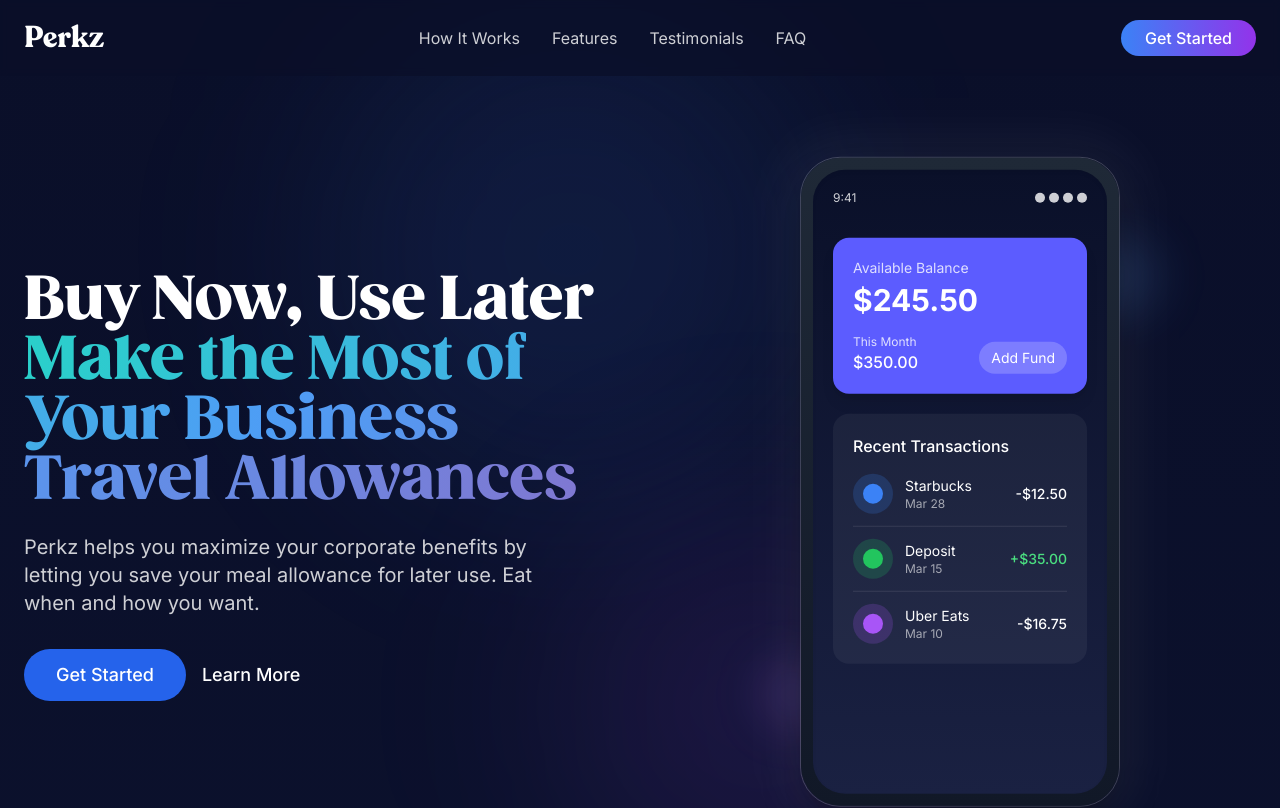
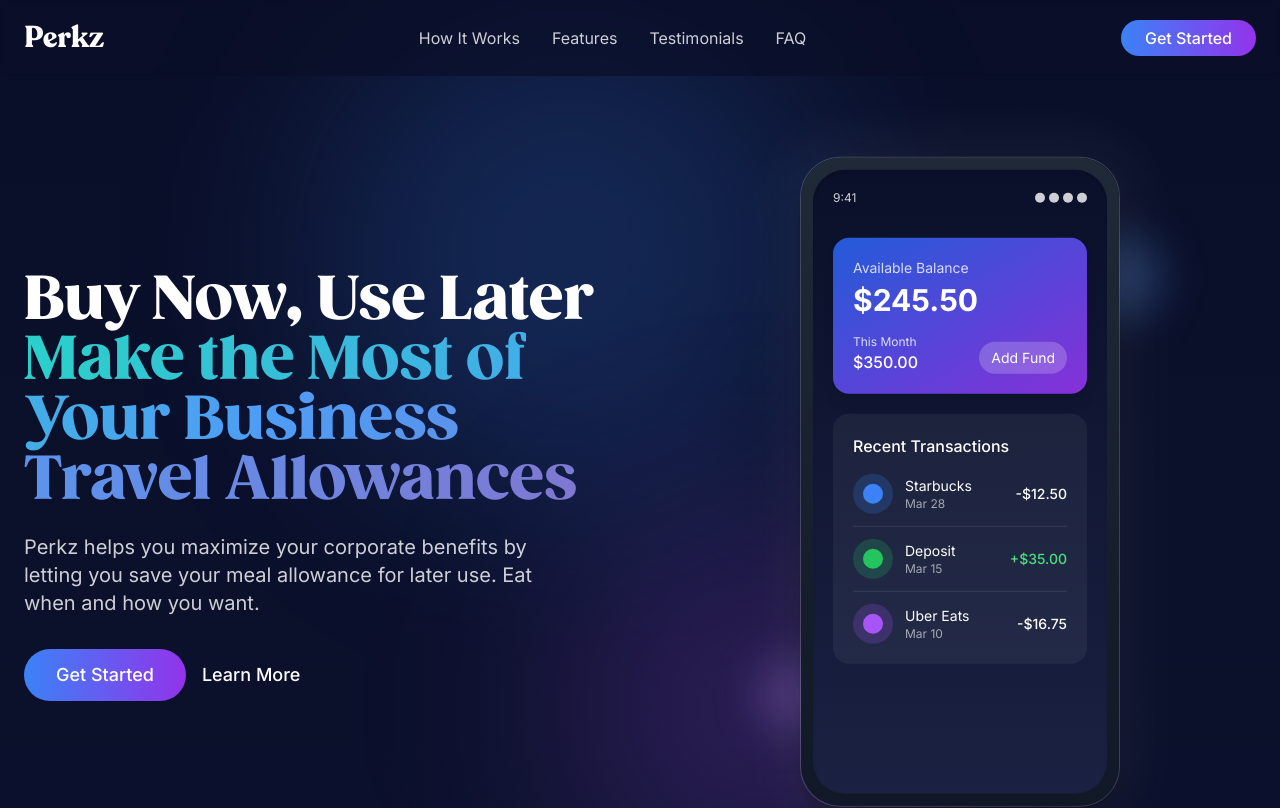
Before and after one commit to Rolangas/Perkz, a Next.js app: page / in a window 1280 px wide. Shown: the top 808 px of the page. Built offline with nearby package versions, Linux system fonts and the light colour scheme.

Commit message:
Fix background gradients and decorative elements for iOS consistency

```diff
--- a/components/CTASection.tsx
+++ b/components/CTASection.tsx
@@ -7,15 +7,15 @@ import { Apple, ArrowRight } from "lucide-react";
 const CTASection = () => {
   return (
     <section id="download" className="section py-20 md:py-32 relative overflow-hidden">
-      {/* Background decorative elements */}
-      <div className="absolute top-20 left-10 w-40 h-40 bg-blue-500/5 rounded-full blur-[80px] animate-pulse"></div>
-      <div className="absolute bottom-20 right-10 w-40 h-40 bg-purple-500/5 rounded-full blur-[80px] animate-pulse delay-1000"></div>
+      {/* Background decorative elements - Fixed for iOS */}
+      <div className="absolute top-20 left-10 w-40 h-40 bg-[rgba(59,130,246,0.05)] rounded-full blur-[60px] animate-pulse"></div>
+      <div className="absolute bottom-20 right-10 w-40 h-40 bg-[rgba(168,85,247,0.05)] rounded-full blur-[60px] animate-pulse delay-1000"></div>
 
       <div className="container mx-auto px-4 md:px-6 relative z-10">
-        <div className="bg-[#1A2142]/60 backdrop-blur-md rounded-3xl p-8 md:p-12 border border-white/10 shadow-xl overflow-hidden relative">
-          {/* Decorative circles */}
-          <div className="absolute -top-20 -right-20 w-40 h-40 bg-blue-500/5 rounded-full blur-xl"></div>
-          <div className="absolute -bottom-20 -left-20 w-40 h-40 bg-purple-500/5 rounded-full blur-xl"></div>
+        <div className="bg-[rgba(30,58,138,0.3)] backdrop-blur-md rounded-3xl p-8 md:p-12 border border-white/10 shadow-xl overflow-hidden relative">
+          {/* Decorative circles - Fixed for iOS */}
+          <div className="absolute -top-20 -right-20 w-40 h-40 bg-[rgba(59,130,246,0.1)] rounded-full blur-lg"></div>
+          <div className="absolute -bottom-20 -left-20 w-40 h-40 bg-[rgba(168,85,247,0.1)] rounded-full blur-lg"></div>
 
           <div className="grid md:grid-cols-2 gap-10 items-center">
             <div>
@@ -112,8 +112,8 @@ const CTASection = () => {
                 </div>
 
                 {/* Decorative elements */}
-                <div className="absolute w-20 h-20 bg-blue-500/10 rounded-full blur-xl -top-10 -left-10"></div>
-                <div className="absolute w-20 h-20 bg-purple-500/10 rounded-full blur-xl -bottom-10 -right-10"></div>
+                <div className="absolute w-20 h-20 bg-[rgba(59,130,246,0.1)] rounded-full blur-lg -top-10 -left-10"></div>
+                <div className="absolute w-20 h-20 bg-[rgba(168,85,247,0.1)] rounded-full blur-lg -bottom-10 -right-10"></div>
               </div>
             </motion.div>
           </div>
--- a/components/FaqSection.tsx
+++ b/components/FaqSection.tsx
@@ -87,7 +87,7 @@ const FaqSection = () => {
                 onClick={() => toggleFaq(index)}
                 className={`w-full text-left p-5 rounded-xl flex items-center justify-between transition-colors duration-300 ${
                   openIndex === index
-                    ? "bg-blue-900/60 border border-white/20"
+                    ? "bg-gradient-to-r from-blue-900/40 to-purple-900/40 border border-white/20"
                     : "bg-white/5 border border-white/10 hover:bg-white/10"
                 }`}
                 aria-expanded={openIndex === index}
@@ -125,7 +125,7 @@ const FaqSection = () => {
           </p>
           <a
             href="#contact"
-            className="inline-block bg-blue-600 hover:bg-blue-700 text-white font-medium py-3 px-8 rounded-full transition-all duration-300 hover:shadow-lg"
+            className="inline-block bg-gradient-to-r from-blue-500/90 to-purple-600/90 hover:from-blue-600/90 hover:to-purple-700/90 text-white font-medium py-3 px-8 rounded-full transition-all duration-300 hover:shadow-lg"
           >
             Contact Us
           </a>
--- a/components/FeaturesSection.tsx
+++ b/components/FeaturesSection.tsx
@@ -50,14 +50,14 @@ const FeaturesSection = () => {
 
   return (
     <section id="features" className="section relative py-20 md:py-32 overflow-hidden">
-      {/* Background decorative elements with parallax */}
+      {/* Background decorative elements with parallax - Fixed for iOS */}
       <motion.div
         style={{ y: y1, rotate }}
-        className="absolute -top-40 -right-40 w-80 h-80 bg-blue-500/10 rounded-full blur-[100px] -z-10"
+        className="absolute -top-40 -right-40 w-80 h-80 bg-[rgba(59,130,246,0.05)] rounded-full blur-[80px] -z-10"
       ></motion.div>
       <motion.div
         style={{ y: y2, rotate: useTransform(rotate, value => -value) }}
-        className="absolute -bottom-40 -left-40 w-80 h-80 bg-purple-500/10 rounded-full blur-[100px] -z-10"
+        className="absolute -bottom-40 -left-40 w-80 h-80 bg-[rgba(168,85,247,0.05)] rounded-full blur-[80px] -z-10"
       ></motion.div>
 
       <div className="container mx-auto px-4 md:px-6">
@@ -105,7 +105,7 @@ const FeaturesSection = () => {
               }}
             >
               <motion.div
-                className="absolute inset-0 bg-gradient-to-r from-blue-600/20 to-purple-600/20 rounded-2xl blur-sm opacity-70 group-hover:opacity-100 transition-opacity duration-300 -z-10"
+                className="absolute inset-0 bg-[rgba(37,99,235,0.07)] rounded-2xl blur-sm opacity-70 group-hover:opacity-100 transition-opacity duration-300 -z-10"
                 whileHover={{
                   scale: 1.05,
                   opacity: 1
@@ -180,9 +180,10 @@ const FeaturesSection = () => {
           whileInView={{ opacity: 1, y: 0 }}
           transition={{ duration: 0.8, ease: defaultEasing }}
           viewport={defaultViewport}
-          className="bg-gradient-to-r from-blue-900/40 to-purple-900/40 backdrop-blur-md rounded-2xl p-8 md:p-12 border border-white/10 shadow-xl"
+          className="bg-[rgba(30,58,138,0.3)] backdrop-blur-md rounded-2xl p-8 md:p-12 border border-white/10 shadow-xl"
           whileHover={{
             boxShadow: "0 25px 50px -12px rgba(0, 0, 0, 0.35)",
+            scale: 1.02,
             transition: { duration: 0.5, ease: defaultEasing }
           }}
         >
--- a/components/HeroSection.tsx
+++ b/components/HeroSection.tsx
@@ -39,11 +39,11 @@ const HeroSection = () => {
       {/* Background gradient elements with parallax */}
       <motion.div
         style={{ y: y1 }}
-        className="absolute top-0 left-1/4 w-[500px] h-[500px] bg-blue-500/10 rounded-full blur-[100px] -z-10"
+        className="absolute top-0 left-1/4 w-[500px] h-[500px] bg-blue-500/20 rounded-full blur-[100px] -z-10"
       ></motion.div>
       <motion.div
         style={{ y: y2 }}
-        className="absolute bottom-0 right-1/4 w-[400px] h-[400px] bg-purple-500/10 rounded-full blur-[100px] -z-10"
+        className="absolute bottom-0 right-1/4 w-[400px] h-[400px] bg-purple-500/20 rounded-full blur-[100px] -z-10"
       ></motion.div>
 
       <div className="container mx-auto px-4 md:px-6">
@@ -89,7 +89,7 @@ const HeroSection = () => {
               >
                 <Link
                   href="#download"
-                  className="inline-block w-full bg-blue-600 hover:bg-blue-700 text-white font-medium py-3 px-8 rounded-full transition-all duration-300 hover:shadow-lg text-lg"
+                  className="inline-block w-full bg-gradient-to-r from-blue-500 to-purple-600 hover:from-blue-600 hover:to-purple-700 text-white font-medium py-3 px-8 rounded-full transition-all duration-300 hover:shadow-lg text-lg"
                 >
                   Get Started
                 </Link>
@@ -150,7 +150,7 @@ const HeroSection = () => {
 
                     {/* Balance card with custom animation */}
                     <motion.div
-                      className="bg-[#5C5CFF] rounded-2xl p-5 mb-5 shadow-lg"
+                      className="bg-gradient-to-br from-blue-600/90 to-purple-600/90 rounded-2xl p-5 mb-5 shadow-lg"
                       variants={floatingVariants}
                       animate="animate"
                       initial={{ y: 30, opacity: 0 }}
@@ -257,14 +257,14 @@ const HeroSection = () => {
 
             {/* Decorative elements with different animation speeds */}
             <motion.div
-              className="absolute top-20 -right-10 w-20 h-20 bg-blue-400/15 rounded-full blur-xl"
+              className="absolute top-20 -right-10 w-20 h-20 bg-blue-400/30 rounded-full blur-xl"
               variants={floatingVariants}
               animate="animate"
               custom={1}
               style={{ animationDelay: "1s" }}
             ></motion.div>
             <motion.div
-              className="absolute bottom-20 -left-10 w-16 h-16 bg-purple-400/15 rounded-full blur-xl"
+              className="absolute bottom-20 -left-10 w-16 h-16 bg-purple-400/30 rounded-full blur-xl"
               variants={floatingVariants}
               animate="animate"
               custom={2}
```
